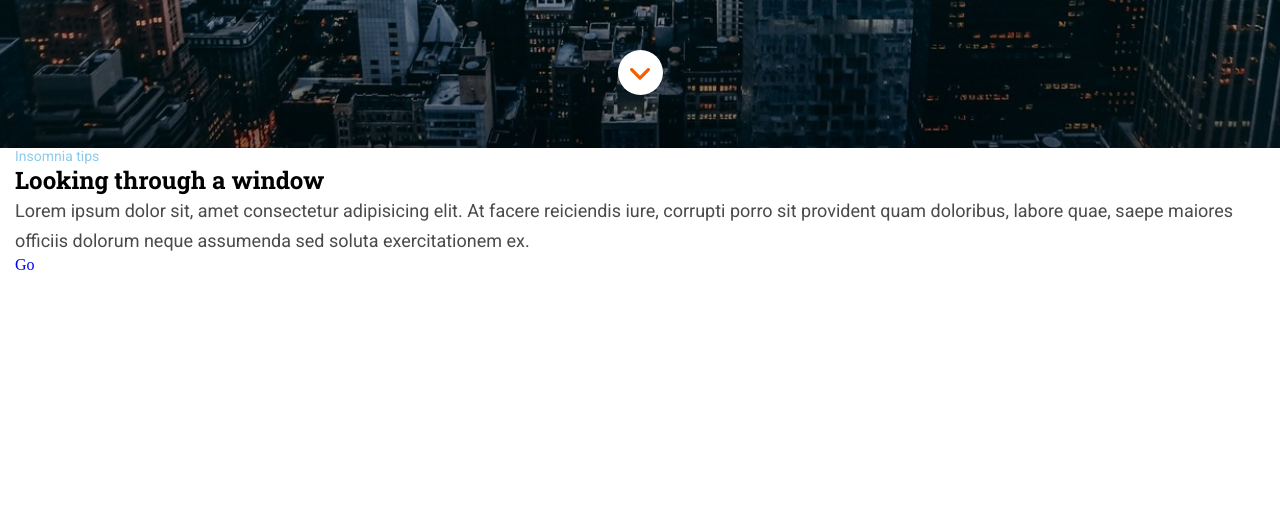
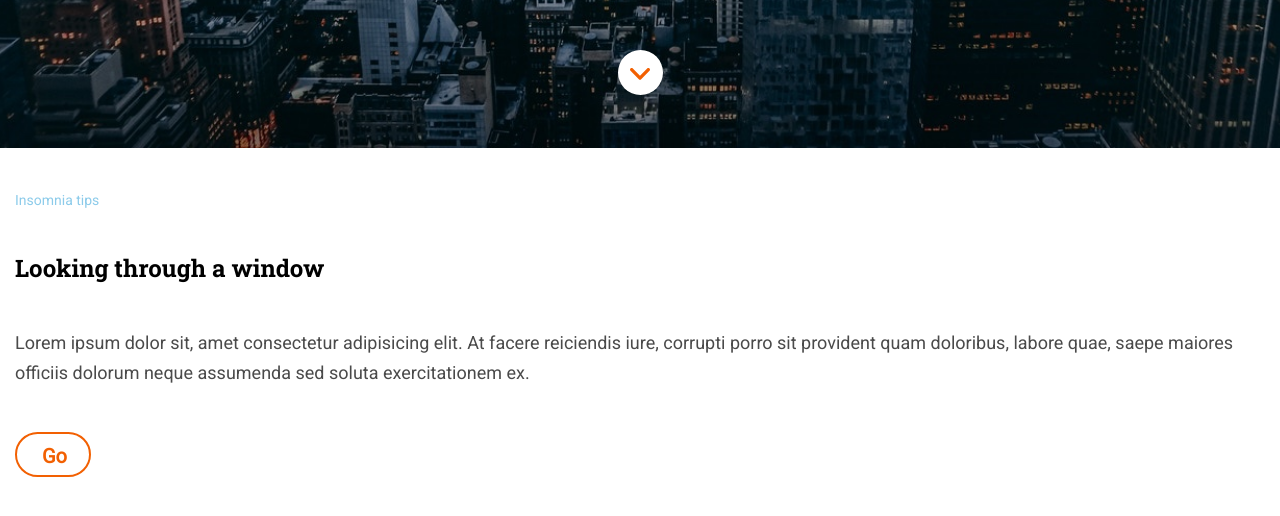
Before and after one commit to Adalab/modulo-1-evaluacion-final-Sandra-Gutierrez, a website: page src/html/index.html in a window 1280 px wide. Shown: the part 652-1168 px from the top of the page. Drawn offline with nearby package versions, Linux system fonts and the light colour scheme; files that its build step writes are made by us from their sources; files whose address does not match are found by name.

Commit message:
Add style section1

```diff
--- a/src/html/partials/section1.html
+++ b/src/html/partials/section1.html
@@ -2,5 +2,5 @@
     <p class="section1__textSmall">Insomnia tips</p>
     <h2 class="section1__title">Looking through a window</h2>
     <p class="section1__text">Lorem ipsum dolor sit, amet consectetur adipisicing elit. At facere reiciendis iure, corrupti porro sit provident quam doloribus, labore quae, saepe maiores officiis dolorum neque assumenda sed soluta exercitationem ex.</p>
-    <a href="#" class="section1__button">Go</a>
+    <div class="section1__rectangle"><a href="#" class="section1__rectangle--button">Go</a></div>
 </section>
--- a/src/scss/layout/_section1.scss
+++ b/src/scss/layout/_section1.scss
@@ -4,6 +4,7 @@
     height: 373px;
     display: flex;
     flex-direction: column;
+    justify-content: space-evenly;
     padding: 0px 15px;
     &__textSmall{
         font-family: $fontText;
@@ -21,4 +22,21 @@
         font-size: 18px;
         line-height: 1.67;
     }
+    &__rectangle{
+        width: 76px;
+        height: 45px;
+        padding: 0 25px;
+        border-radius: 22.5px;
+        border: solid 2px $colorAction;
+        &--button{
+            font-family: $fontText;
+            color: $colorAction;
+            font-size: 20px;
+            line-height: 2.25;
+            width: 25px;
+            height: 45px;
+            font-weight: 600;
+        }
+    }
+
 }
```
